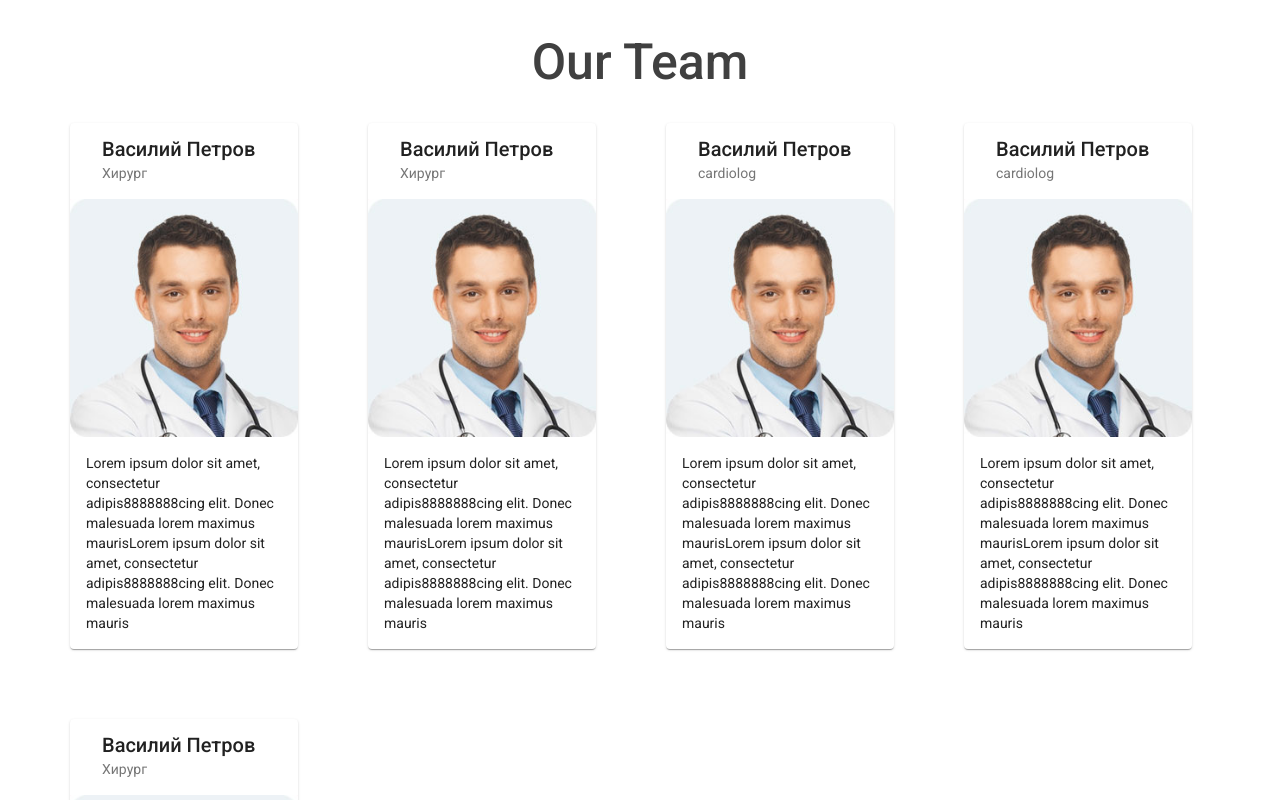
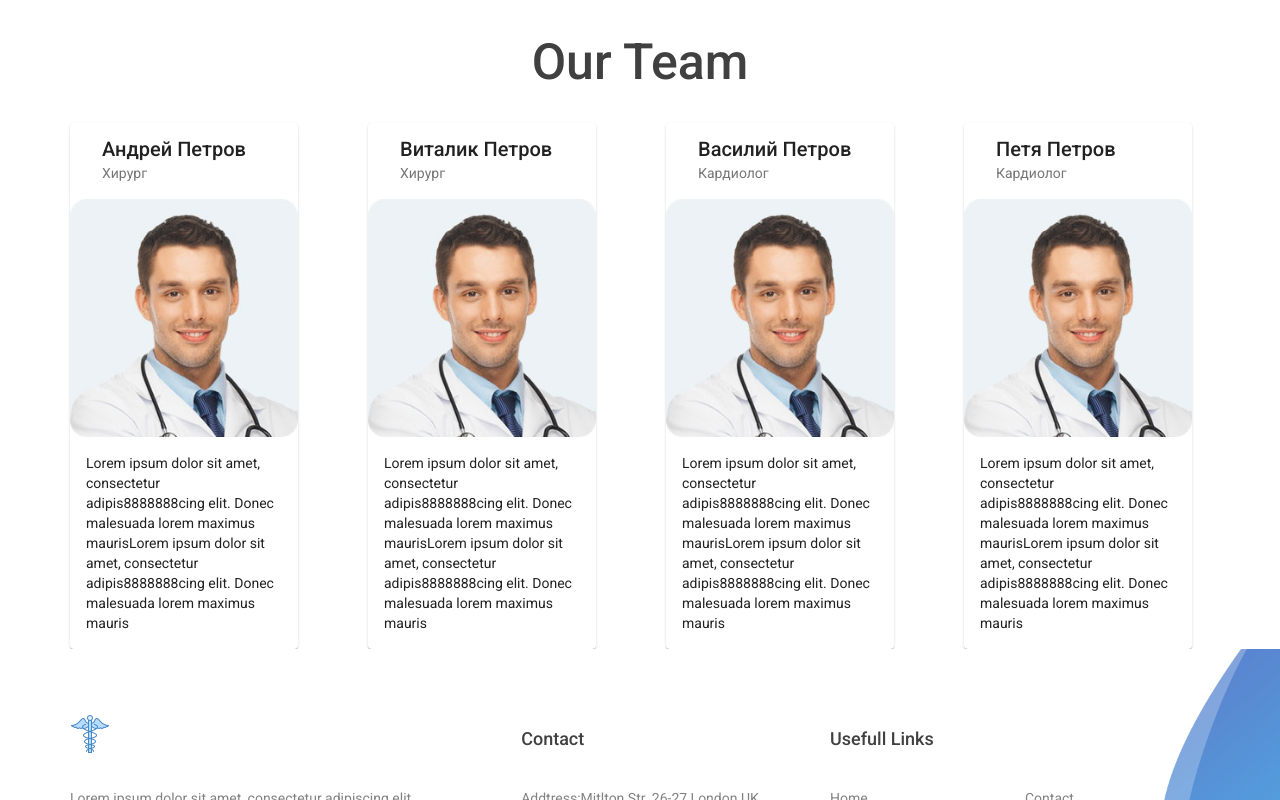
Before and after one commit to Pashimati/MedicalClinic, an Angular app: page /aboutUs in a window 1280 px wide. Shown: the part 840-1640 px from the top of the page. Built offline with nearby package versions, Linux system fonts and the light colour scheme.

Commit message:
form-appoitnment

```diff
--- a/src/app/components/form-appoitnment/form-appoitnment.component.html
+++ b/src/app/components/form-appoitnment/form-appoitnment.component.html
@@ -7,18 +7,30 @@
     <mat-label>Enter your email</mat-label>
     <input matInput placeholder="pat@example.com"  required>
   </mat-form-field>
+
+
+
   <mat-form-field appearance="fill">
     <mat-label>Departments</mat-label>
-    <mat-select (onChange)="onChange()">
+    <mat-select
+      (selectionChange)="onChange($event)"
+      name="nameDepartment">
       <mat-option>None</mat-option>
-      <mat-option *ngFor="let state of states" [value]="state">{{state}}</mat-option>
+      <mat-option
+        *ngFor="let nameDepartment of nameDepartments" [value]="nameDepartment.value"
+      >
+        {{nameDepartment.viewValue}}
+      </mat-option>
     </mat-select>
   </mat-form-field>
   <mat-form-field appearance="fill">
-    <mat-label>Doctor</mat-label>
+    <mat-label>Doctors</mat-label>
     <mat-select>
       <mat-option>None</mat-option>
-      <mat-option  *ngFor="let state of states" [value]="state">{{state}}</mat-option>
+      <mat-option
+        *ngFor="let doctor of doctors" [value]="doctor">
+        {{ doctor.name + ' ' + doctor.surname }}
+      </mat-option>
     </mat-select>
   </mat-form-field>
   <button mat-raised-button class="btn" type="submit" color="primary">Boom Appoitnment</button>
--- a/src/app/components/form-appoitnment/form-appoitnment.component.ts
+++ b/src/app/components/form-appoitnment/form-appoitnment.component.ts
@@ -1,42 +1,56 @@
-import { Component, OnInit } from '@angular/core';
+import {Component, OnInit, Output} from '@angular/core';
+import { DataService } from '../../db/data.service'
+import {Doctor} from "../team/team.component";
+
+interface nameDepartment {
+  value: string;
+  viewValue: string;
+}
 
 @Component({
   selector: 'app-form-appoitnment',
   templateUrl: './form-appoitnment.component.html',
   styleUrls: ['./form-appoitnment.component.scss'],
-  // providers: [DataService]
+  providers: [DataService]
 })
 export class FormAppoitnmentComponent implements OnInit {
 
-  doctors: string [] = [];
+  doctors: Doctor [] = [];
 
-  constructor() { }
+  constructor(private dataService : DataService) { }
 
   ngOnInit(): void {
   }
 
-  nameDepartmets: {} = {
-    cardiology:  "Кардиология",
-    cardiology01: "dfsfsfsdfsdfs",
+  nameDepartments: nameDepartment[] = [
+    {value: 'cardiology', viewValue: 'Кардиология'},
+    {value: 'ortopedia', viewValue: 'Хирургия'},
+  ];
+
+
+  onChange(event: any) {
+    const department: string = event.value
+    const doctors: Doctor[] = this.getDoctors(department);
+    this.doctors = doctors;
+
   }
 
 
-  states: string[] = [
-    'Doctor1',
-    'Doctor2',
-    'Doctor3',
-    'Doctor4',
-  ];
+  getDoctors(department: string) {
 
+    let response: Doctor [] = []
 
-  onChange(nameDepartment: string): void {
-    console.log(nameDepartment)
+    const allDoctors: Doctor[] = this.dataService.getDoctors()
+    allDoctors.forEach((doctor) => {
+      if (doctor.department === department) {
+        response.push(doctor)
+      }
+    })
+   return response
   }
-
 }
 
 // в первом селекте спрашивать категорию врача и отталкиваясь от категории врача показывать данных врачей
-
 
 
 //  создаю свойство называю Докторс
@@ -44,6 +58,8 @@ export class FormAppoitnmentComponent implements OnInit {
 //  формирую список отделов ключ и значение Неврология и тд (самое важное ключи отделов совпадали с новым свойством внутри объекта врача)
 //  добавлю  свойство в объект с врачами чтобы оно совпадала с валую опшиона департмент
 //  вешаю событие на селект с отделами ончандже создаю функцию
+
+
 //  у измененого селекта находим текущий опшион и у него получаем валуе с именем отдела  валуе==ключ
 //  пишу функцию которая принимает параметр намеДепартмент  для ее работы подключить дата сервис вызову функцию и сохраню в переменную все врачи
 //  пробегаюсь по врачам в цикле нахожу всех врачей с нужным мне отделом отдел==тому отделу
--- a/src/app/components/team/team.component.ts
+++ b/src/app/components/team/team.component.ts
@@ -7,7 +7,7 @@ export interface Doctor {
   photo: string
   aboutMe: string
   speciality: string
-  otdel: string
+  department: string
 }
 
 @Component({
--- a/src/app/db/data.service.ts
+++ b/src/app/db/data.service.ts
@@ -54,13 +54,22 @@ export class DataService {
 
   public doctors: Doctor[] = [
     {
-      name: 'Василий',
+      name: 'Андрей',
       surname: 'Петров',
       photo: '../../assets/img/surgeon.jpg',
       aboutMe: 'Lorem ipsum dolor sit amet, consectetur adipis8888888cing elit. Donec malesuada lorem maximus maurisLorem ipsum dolor sit amet,' +
         ' consectetur adipis8888888cing elit. Donec malesuada lorem maximus mauris',
       speciality: 'Хирург',
-      otdel: 'cardiology',
+      department: 'ortopedia',
+    },
+    {
+      name: 'Виталик',
+      surname: 'Петров',
+      photo: '../../assets/img/surgeon.jpg',
+      aboutMe: 'Lorem ipsum dolor sit amet, consectetur adipis8888888cing elit. Donec malesuada lorem maximus maurisLorem ipsum dolor sit amet,' +
+        ' consectetur adipis8888888cing elit. Donec malesuada lorem maximus mauris',
+      speciality: 'Хирург',
+      department: 'ortopedia',
     },
     {
       name: 'Василий',
@@ -68,35 +77,17 @@ export class DataService {
       photo: '../../assets/img/surgeon.jpg',
       aboutMe: 'Lorem ipsum dolor sit amet, consectetur adipis8888888cing elit. Donec malesuada lorem maximus maurisLorem ipsum dolor sit amet,' +
         ' consectetur adipis8888888cing elit. Donec malesuada lorem maximus mauris',
-      speciality: 'Хирург',
-      otdel: 'cardiology',
+      speciality: 'Кардиолог',
+      department: 'cardiology',
     },
     {
-      name: 'Василий',
+      name: 'Петя',
       surname: 'Петров',
       photo: '../../assets/img/surgeon.jpg',
       aboutMe: 'Lorem ipsum dolor sit amet, consectetur adipis8888888cing elit. Donec malesuada lorem maximus maurisLorem ipsum dolor sit amet,' +
         ' consectetur adipis8888888cing elit. Donec malesuada lorem maximus mauris',
-      speciality: 'cardiolog',
-      otdel: 'cardiology01',
-    },
-    {
-      name: 'Василий',
-      surname: 'Петров',
-      photo: '../../assets/img/surgeon.jpg',
-      aboutMe: 'Lorem ipsum dolor sit amet, consectetur adipis8888888cing elit. Donec malesuada lorem maximus maurisLorem ipsum dolor sit amet,' +
-        ' consectetur adipis8888888cing elit. Donec malesuada lorem maximus mauris',
-      speciality: 'cardiolog',
-      otdel: 'cardiology01',
-    },
-    {
-      name: 'Василий',
-      surname: 'Петров',
-      photo: '../../assets/img/surgeon.jpg',
-      aboutMe: 'Lorem ipsum dolor sit amet, consectetur adipis8888888cing elit. Donec malesuada lorem maximus maurisLorem ipsum dolor sit amet,' +
-        ' consectetur adipis8888888cing elit. Donec malesuada lorem maximus mauris',
-      speciality: 'Хирург',
-      otdel: 'cardiology',
+      speciality: 'Кардиолог',
+      department: 'cardiology',
     },
   ]
 
```
